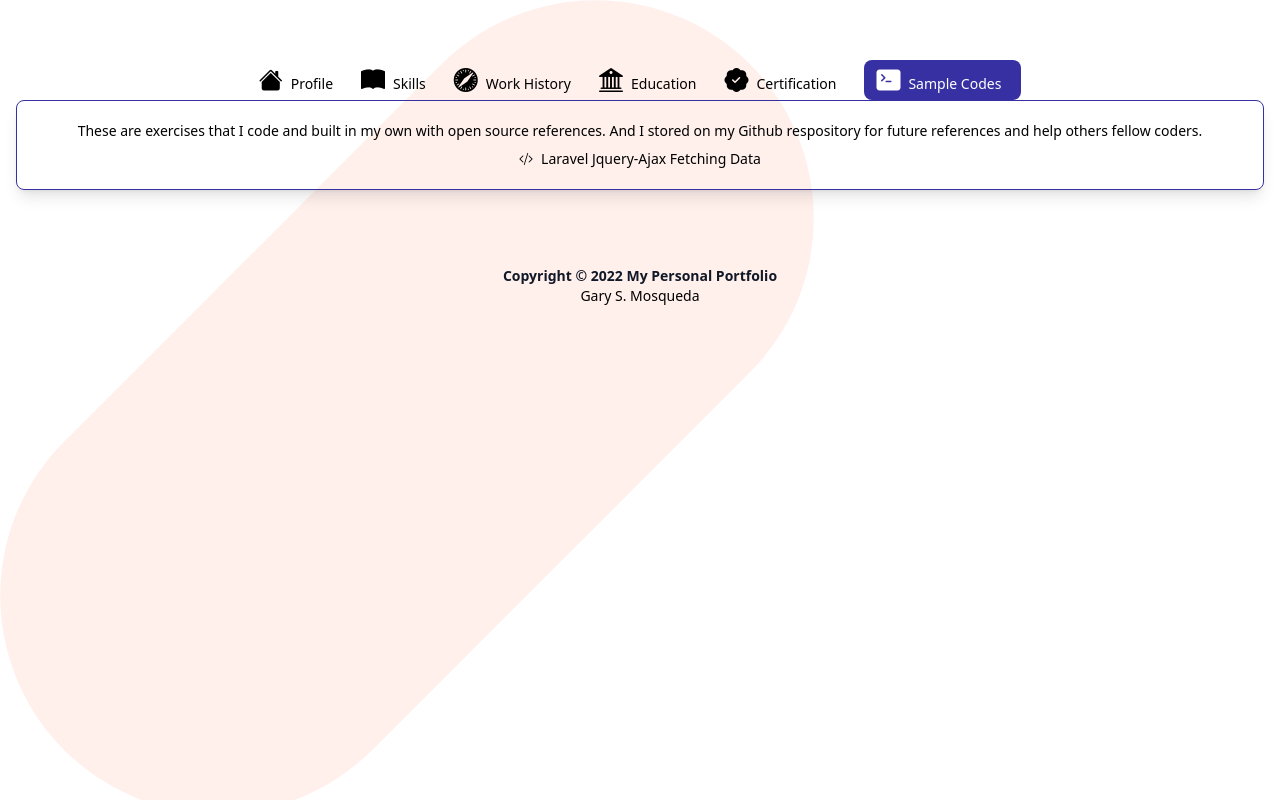
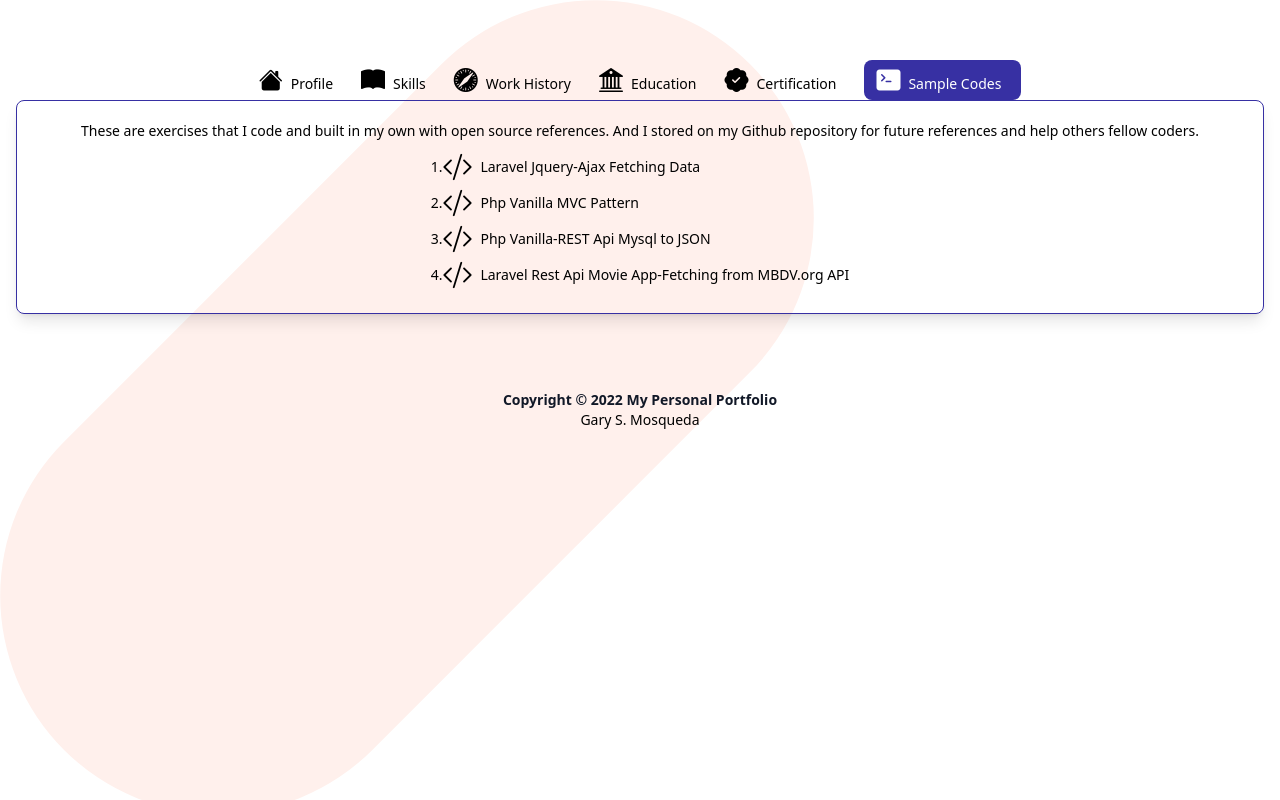
Before and after one commit to cadestrama/cadestrama.github.io, a plain HTML site: page index.html in a window 1280 px wide. Drawn offline with nearby package versions, Linux system fonts and the light colour scheme.

Commit message:
update coders link to github

```diff
--- a/index.html
+++ b/index.html
@@ -367,12 +367,28 @@
 
                     <div class="flex flex-col items-center justify-center space-y-2 text-center">
 
-                        <p >These are exercises that I code and built in my own with open source references. And I stored on my Github respository for future references and help others fellow coders.</p>
+                        <p >These are exercises that I code and built in my own with open source references. And I stored on my Github repository for future references and help others fellow coders.</p>
 
-                        <div>
-                            <div class="flex flex items-center justify-center space-x-2">
-                                <span class="font-bold"><i class="bi bi-code-slash"></i></span>
+                        <div >
+                            <div class="flex flex items-center justify-start space-x-2">1.
+                                <span class="font-bold text-3xl"><i class="bi bi-code-slash"></i></span>
                                 <p><a href="https://github.com/cadestrama/laravel_ajax">Laravel Jquery-Ajax Fetching Data</a></p>
+                            </div>
+
+                            <div class="flex flex items-center justify-start space-x-2">2.
+                                <span class="font-bold text-3xl"><i class="bi bi-code-slash"></i></span>
+                                <p><a href="https://github.com/cadestrama/PHP_MVC">Php Vanilla MVC Pattern</a></p>
+                            </div>
+
+                            <div class="flex flex items-center justify-start space-x-2">3.
+                                <span class="font-bold text-3xl"><i class="bi bi-code-slash"></i></span>
+                                <p><a href="https://github.com/cadestrama/php_rest_api">Php Vanilla-REST Api Mysql to JSON</a></p>
+                            </div>
+
+
+                            <div class="flex flex items-center justify-start space-x-2">4.
+                                <span class="font-bold text-3xl"><i class="bi bi-code-slash"></i></span>
+                                <p><a href="https://github.com/cadestrama/laravel_movie_restapi_app">Laravel Rest Api Movie App-Fetching from MBDV.org API</a></p>
                             </div>
 
                         </div>
```
